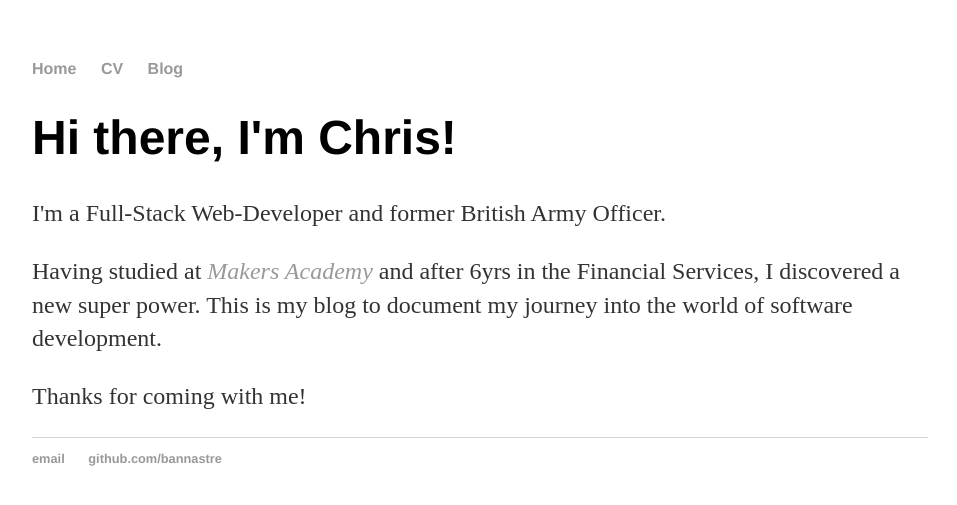
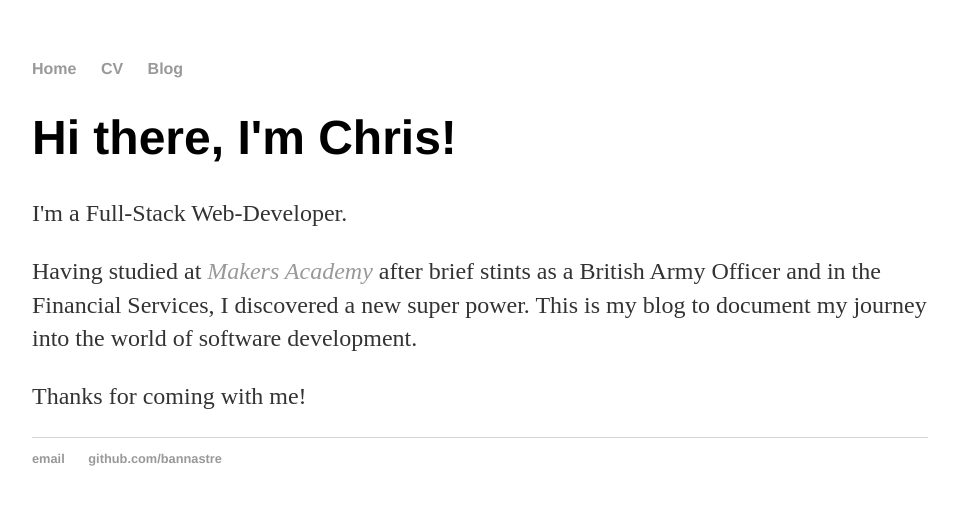
Before and after one commit to bannastre/bannastre.github.io, a Jekyll site: the page built from index.html, in a window 1280 px wide. Shown: the top 505 px of the page, without its empty margins (160-1117 px from the left). Built offline with Jekyll 4.4.1, drawn with Linux system fonts in a browser that asks for light colours.

Commit message:
update blurb

```diff
--- a/index.html
+++ b/index.html
@@ -4,7 +4,7 @@ title: Bannastre
 ---
 	<div class="blurb">
 		<h1>Hi there, I'm Chris!</h1>
-		<p>I'm a Full-Stack Web-Developer and former British Army Officer.</p>
-		<p>Having studied at <a href="https://www.makersacademy.com"><em>Makers Academy</em></a> and after 6yrs in the Financial Services, I discovered a new super power. This is my blog to document my journey into the world of software development.</p>
+		<p>I'm a Full-Stack Web-Developer.</p>
+		<p>Having studied at <a href="https://www.makersacademy.com"><em>Makers Academy</em></a> after brief stints as a British Army Officer and in the Financial Services, I discovered a new super power. This is my blog to document my journey into the world of software development.</p>
 		<p>Thanks for coming with me!</p>
 	</div><!-- /.blurb -->
```
